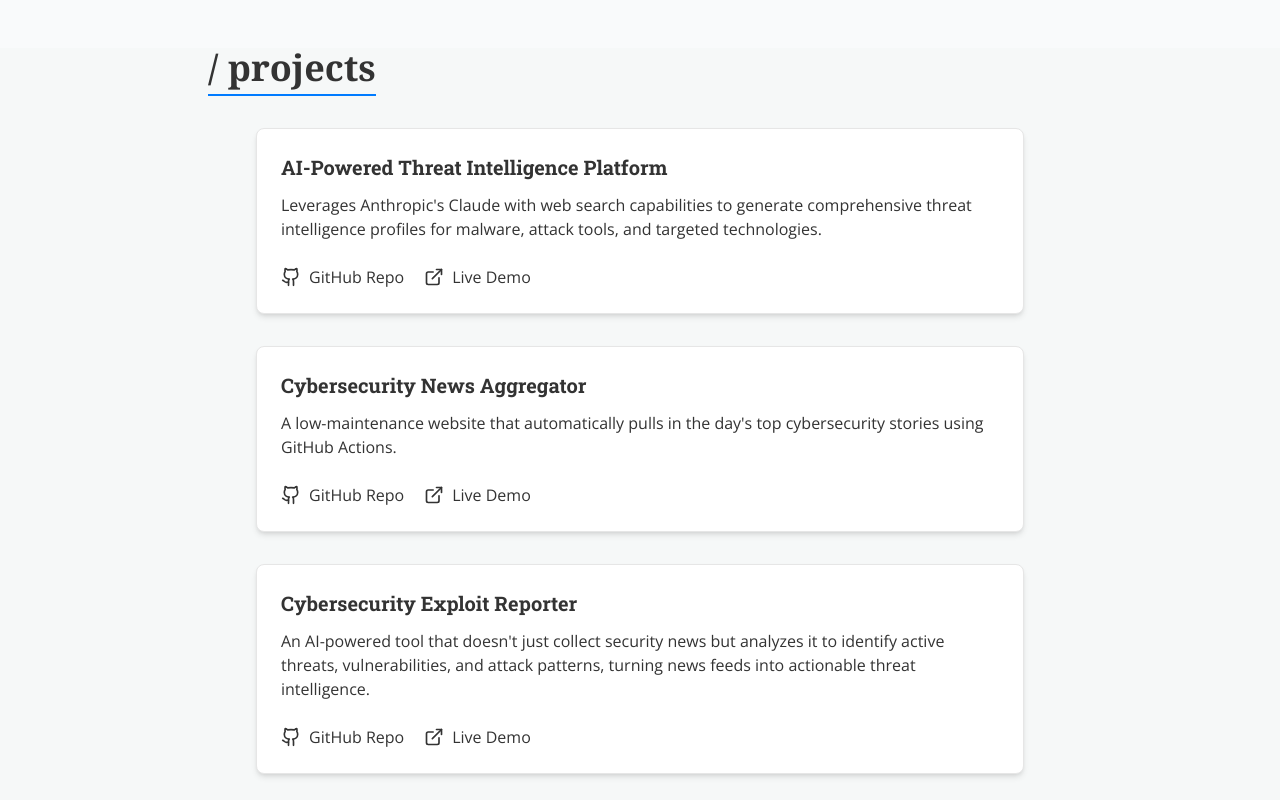
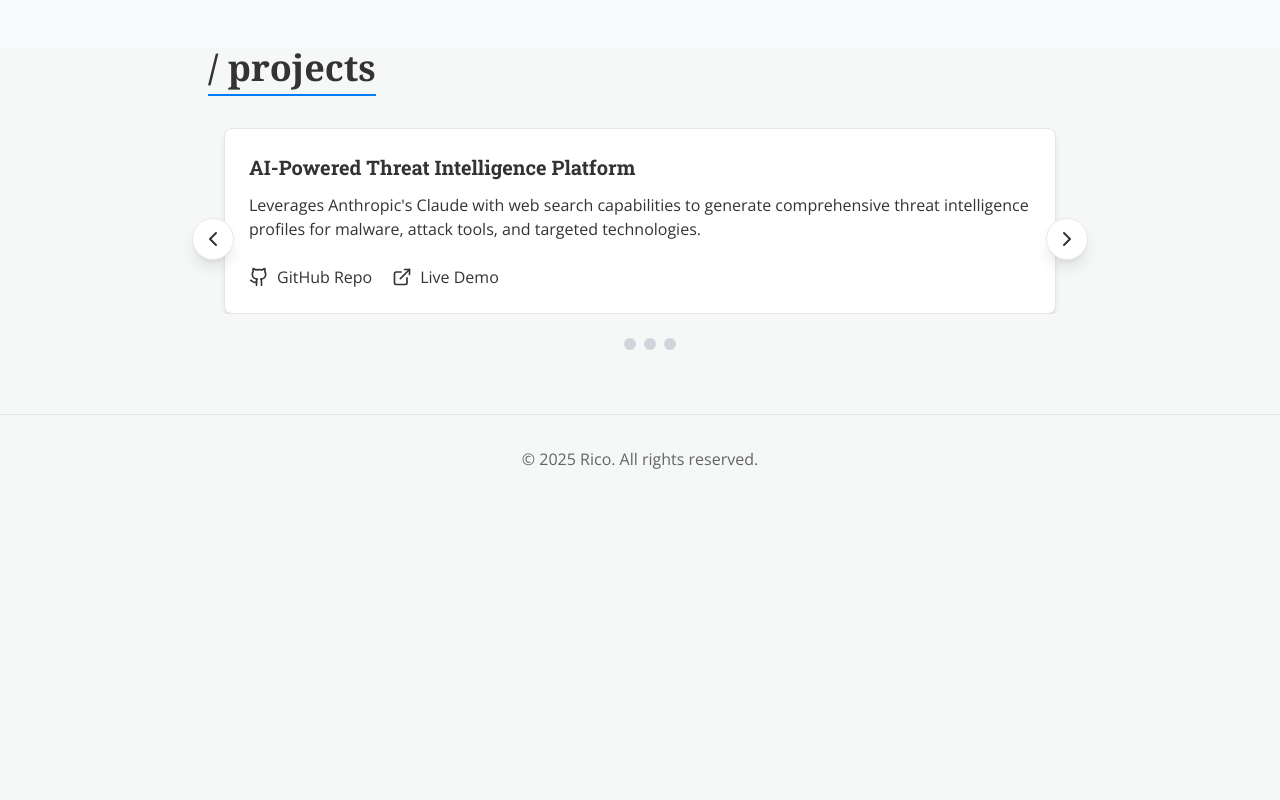
Before and after one commit to ricomanifesto/rico, a React (Vite) app: page / in a window 1280 px wide. Shown: the part 1160-1960 px from the top of the page. After the commit the page ends 1663 px from the top, so only its background shows below. Built offline with nearby package versions, Linux system fonts and the light colour scheme.

Commit message:
Convert projects section to carousel with auto-rotation and manual navigation

```diff
--- a/src/components/ProjectsSection.tsx
+++ b/src/components/ProjectsSection.tsx
@@ -1,5 +1,6 @@
-import { ExternalLink, Github } from "lucide-react";
+import { ExternalLink, Github, ChevronLeft, ChevronRight } from "lucide-react";
 import { motion } from "framer-motion";
+import { useState, useEffect } from "react";
 
 // Project data
 const projects = [
@@ -30,27 +31,25 @@ const projects = [
 ];
 
 export default function ProjectsSection() {
-  // Animation variants for staggered animations
-  const containerVariants = {
-    hidden: { opacity: 0 },
-    visible: {
-      opacity: 1,
-      transition: {
-        staggerChildren: 0.2
-      }
-    }
+  const [currentIndex, setCurrentIndex] = useState(0);
+
+  // Auto-rotation every 10 seconds
+  useEffect(() => {
+    const interval = setInterval(() => {
+      setCurrentIndex((prevIndex) => (prevIndex + 1) % projects.length);
+    }, 10000);
+
+    return () => clearInterval(interval);
+  }, []);
+
+  const goToPrevious = () => {
+    setCurrentIndex((prevIndex) =>
+      prevIndex === 0 ? projects.length - 1 : prevIndex - 1
+    );
   };
 
-  const itemVariants = {
-    hidden: { y: 20, opacity: 0 },
-    visible: {
-      y: 0,
-      opacity: 1,
-      transition: {
-        duration: 0.5,
-        ease: "easeOut"
-      }
-    }
+  const goToNext = () => {
+    setCurrentIndex((prevIndex) => (prevIndex + 1) % projects.length);
   };
 
   return (
@@ -65,18 +64,21 @@ export default function ProjectsSection() {
         / projects
       </motion.h2>
 
+      <div className="relative">
+        {/* Carousel Container */}
+        <div className="overflow-hidden">
           <motion.div
-        className="grid grid-cols-1 gap-8 max-w-3xl mx-auto"
-        variants={containerVariants}
-        initial="hidden"
-        whileInView="visible"
-        viewport={{ once: true, margin: "-50px" }}
+            className="flex transition-transform duration-500 ease-in-out"
+            animate={{ x: `${-currentIndex * 100}%` }}
           >
             {projects.map((project, index) => (
+              <div key={index} className="w-full flex-shrink-0">
                 <motion.div
-            key={index}
-            className="bg-white rounded-lg overflow-hidden shadow-md hover:shadow-xl transition-all duration-300 border border-border hover:border-primary/30"
-            variants={itemVariants}
+                  className="bg-white rounded-lg overflow-hidden shadow-md hover:shadow-xl transition-all duration-300 border border-border hover:border-primary/30 mx-4"
+                  initial={{ opacity: 0, y: 20 }}
+                  whileInView={{ opacity: 1, y: 0 }}
+                  viewport={{ once: true }}
+                  transition={{ duration: 0.6, delay: index * 0.1 }}
                   whileHover={{ y: -5 }}
                 >
                   <div className="p-6">
@@ -101,8 +103,44 @@ export default function ProjectsSection() {
                     </div>
                   </div>
                 </motion.div>
+              </div>
             ))}
           </motion.div>
+        </div>
+
+        {/* Navigation Buttons */}
+        <button
+          onClick={goToPrevious}
+          className="absolute left-0 top-1/2 -translate-y-1/2 -translate-x-4 bg-white border border-gray-200 rounded-full p-2 shadow-lg hover:shadow-xl transition-all duration-300 hover:bg-gray-50"
+          aria-label="Previous project"
+        >
+          <ChevronLeft size={24} className="text-primary" />
+        </button>
+
+        <button
+          onClick={goToNext}
+          className="absolute right-0 top-1/2 -translate-y-1/2 translate-x-4 bg-white border border-gray-200 rounded-full p-2 shadow-lg hover:shadow-xl transition-all duration-300 hover:bg-gray-50"
+          aria-label="Next project"
+        >
+          <ChevronRight size={24} className="text-primary" />
+        </button>
+
+        {/* Dots Indicator */}
+        <div className="flex justify-center mt-6 space-x-2">
+          {projects.map((_, index) => (
+            <button
+              key={index}
+              onClick={() => setCurrentIndex(index)}
+              className={`w-3 h-3 rounded-full transition-all duration-300 ${
+                index === currentIndex
+                  ? 'bg-primary scale-110'
+                  : 'bg-gray-300 hover:bg-gray-400'
+              }`}
+              aria-label={`Go to project ${index + 1}`}
+            />
+          ))}
+        </div>
+      </div>
     </section>
   );
 }
```
Lines whose indentation alone changed are shown as unchanged.
